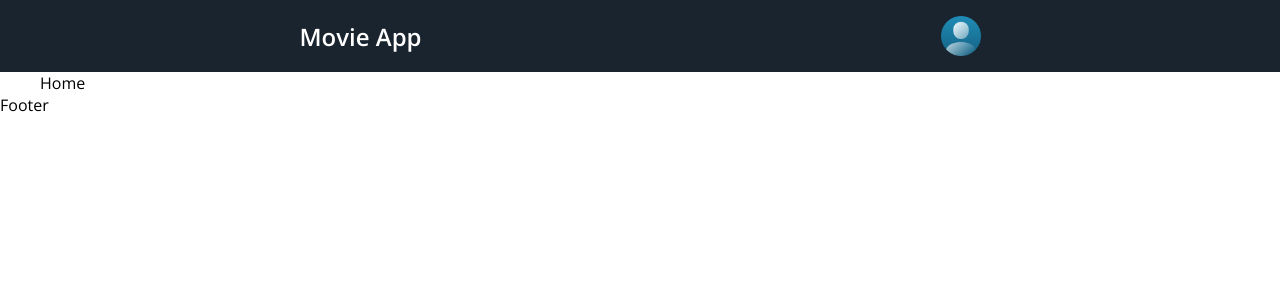
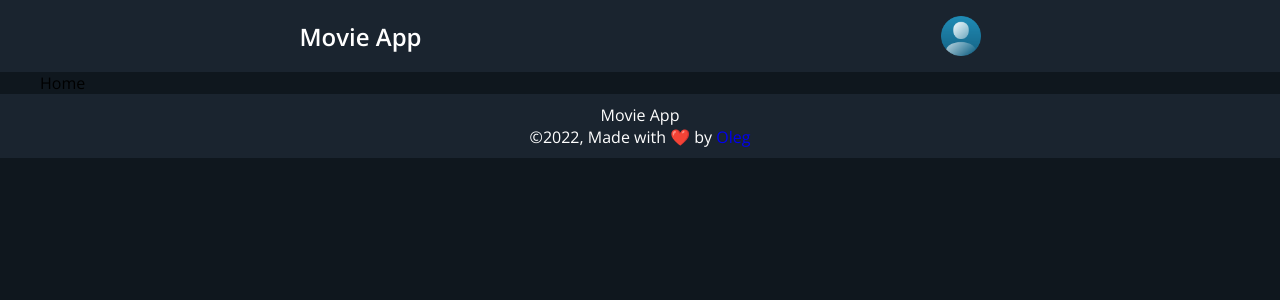
Before and after one commit to ol3gatron/movie-app, a React (Vite) app: page / in a window 1280 px wide. Shown: the top 300 px of the page. Built offline with nearby package versions, Linux system fonts and the light colour scheme.

Commit message:
created styles for footer component

```diff
--- a/src/App.scss
+++ b/src/App.scss
@@ -16,6 +16,10 @@ a {
   text-decoration: none;
 }
 
+body {
+  background-color: $primary-color;
+}
+
 .container {
   margin: 0 2.5rem;
 }
--- a/src/components/Footer/Footer.scss
+++ b/src/components/Footer/Footer.scss
@@ -0,0 +1,11 @@
+@import "../../common/colors.scss";
+
+footer {
+  display: flex;
+  justify-content: center;
+  align-items: center;
+  flex-direction: column;
+  height: 4rem;
+  color: $font-primary;
+  background-color: $secondary-color;
+}
--- a/src/components/Footer/Footer.tsx
+++ b/src/components/Footer/Footer.tsx
@@ -1,6 +1,11 @@
+import "./Footer.scss"
+
 const Footer = () => {
   return (
-    <div>Footer</div>
+    <footer>
+      <div>Movie App</div>
+      <div>©2022, Made with ❤️ by <a href="https://github.com/ol3gatron" target="_blank">Oleg</a></div>
+    </footer>
   )
 }
 export default Footer
```
